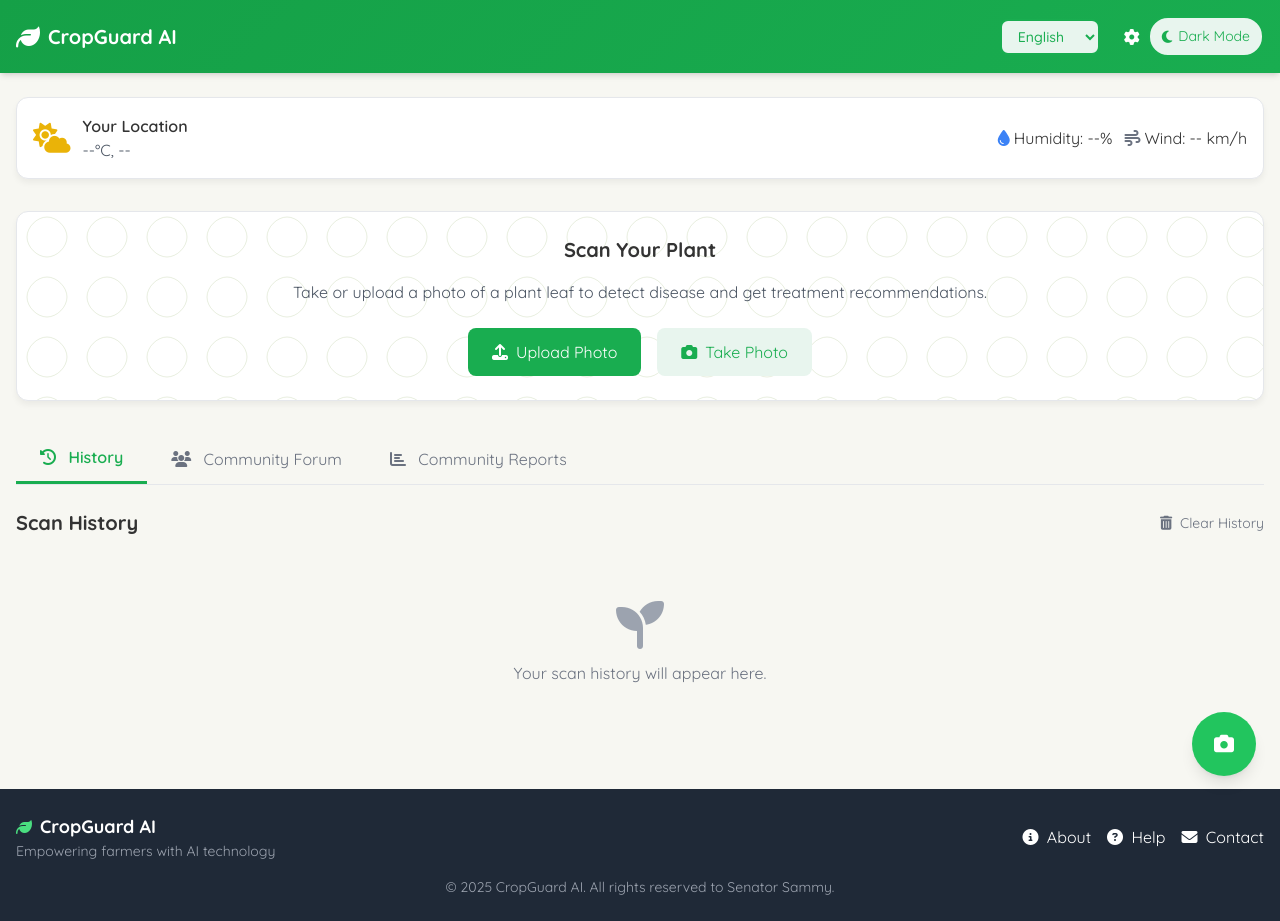
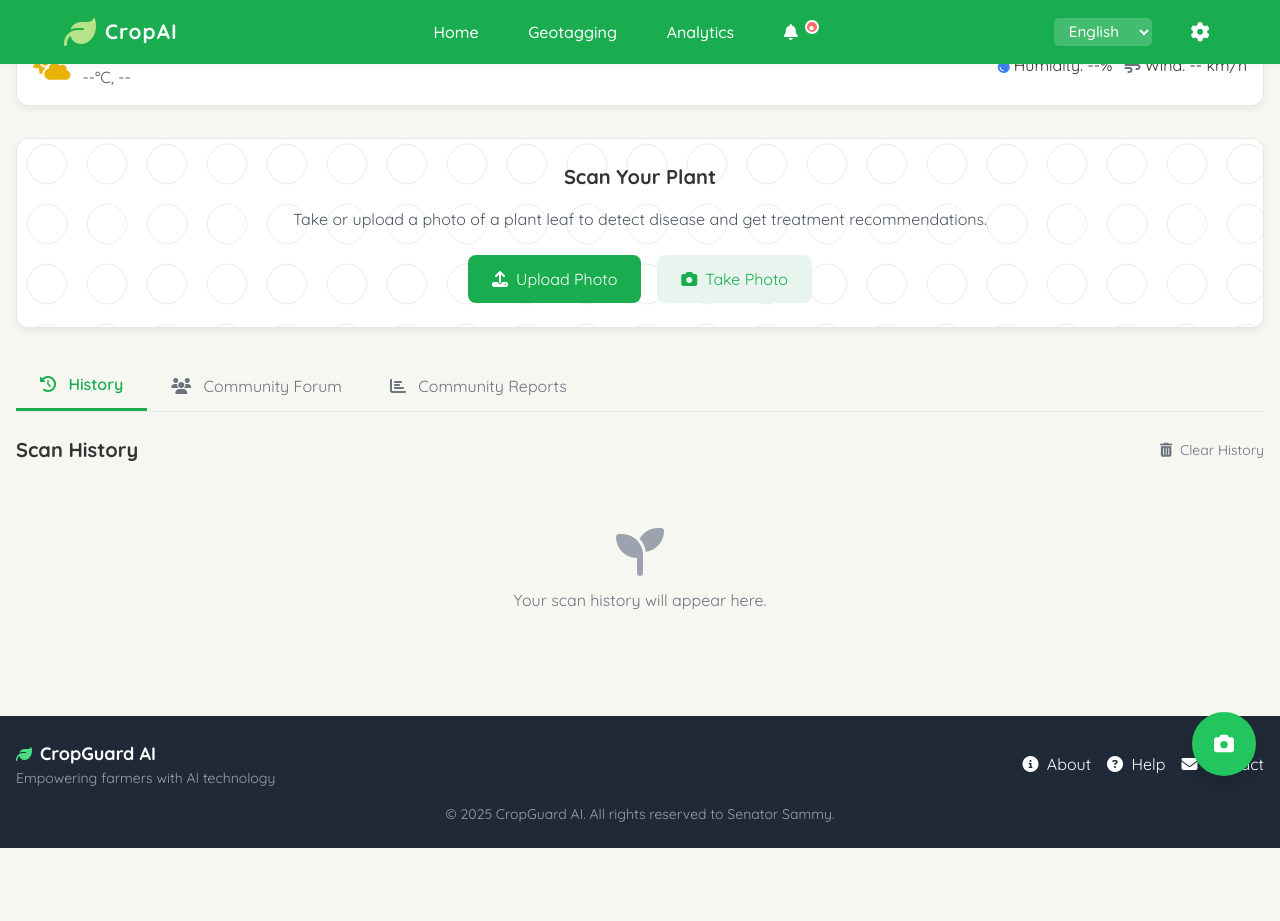
Before and after one commit to Vulimwa/cropAI, a plain HTML site: page main.html in a window 1280 px wide. After the commit the page ends 848 px from the top, so only its background shows below. Drawn offline with nearby package versions, Linux system fonts and the light colour scheme.

Commit message:
fixx merge

```diff
--- a/main.html
+++ b/main.html
@@ -8,6 +8,7 @@
   <link rel="stylesheet" href="https://cdnjs.cloudflare.com/ajax/libs/font-awesome/6.4.0/css/all.min.css">
   <link href="https://fonts.googleapis.com/css2?family=Quicksand:wght@400;500;600;700&display=swap" rel="stylesheet">
   <link rel="stylesheet" href="style.css">
+
 </head>
 <body class="min-h-screen">
   <!-- Offline Banner -->
@@ -16,33 +17,20 @@
     <span id="offlineText">You are currently offline. Some features may be limited.</span>
   </div>
 
-  <!-- Header -->
-  <header class="earthy-gradient text-white p-4 shadow-md">
-    <div class="container mx-auto flex justify-between items-center">
-      <div class="flex items-center">
-        <i class="fas fa-leaf text-2xl mr-2"></i>
-        <h1 class="text-xl font-bold">CropGuard AI</h1>
-      </div>
-      <div class="flex items-center">
-        <div class="mr-4">
-          <select id="languageSelector" class="bg-white bg-opacity-20 rounded px-3 py-1 text-sm focus:outline-none">
-            <option value="en">English</option>
-            <option value="sw">Swahili</option>
-            <option value="fr">French</option>
-            <option value="hi">Hindi</option>
-            <option value="es">Spanish</option>
-          </select>
-        </div>
-        <a href="javascript:void(0)" id="settingsBtn" class="p-2 rounded-full hover:bg-white hover:bg-opacity-20 relative">
-          <i class="fas fa-cog"></i>
-        </a>
-        <button id="themeToggleBtn" class="theme-toggle">
-          <i class="fas fa-moon"></i>
-          <span id="themeToggleText">Dark Mode</span>
-        </button>
-      </div>
-    </div>
-  </header>
+  <div id="navbar-container"></div>
+  <script>
+    document.addEventListener('DOMContentLoaded', function () {
+      fetch('components/navbar.html')
+        .then(res => res.text())
+        .then(html => {
+          document.getElementById('navbar-container').innerHTML = html;
+          // Dynamically load navbar.js after navbar is injected
+          var script = document.createElement('script');
+          script.src = 'assets/js/navbar.js';
+          document.body.appendChild(script);
+        });
+    });
+  </script>
 
   <!-- Main Content -->
   <main class="container mx-auto px-4 py-6">
```
Also changed, not shown: assets/js/main.js (+20 -0 lines).
